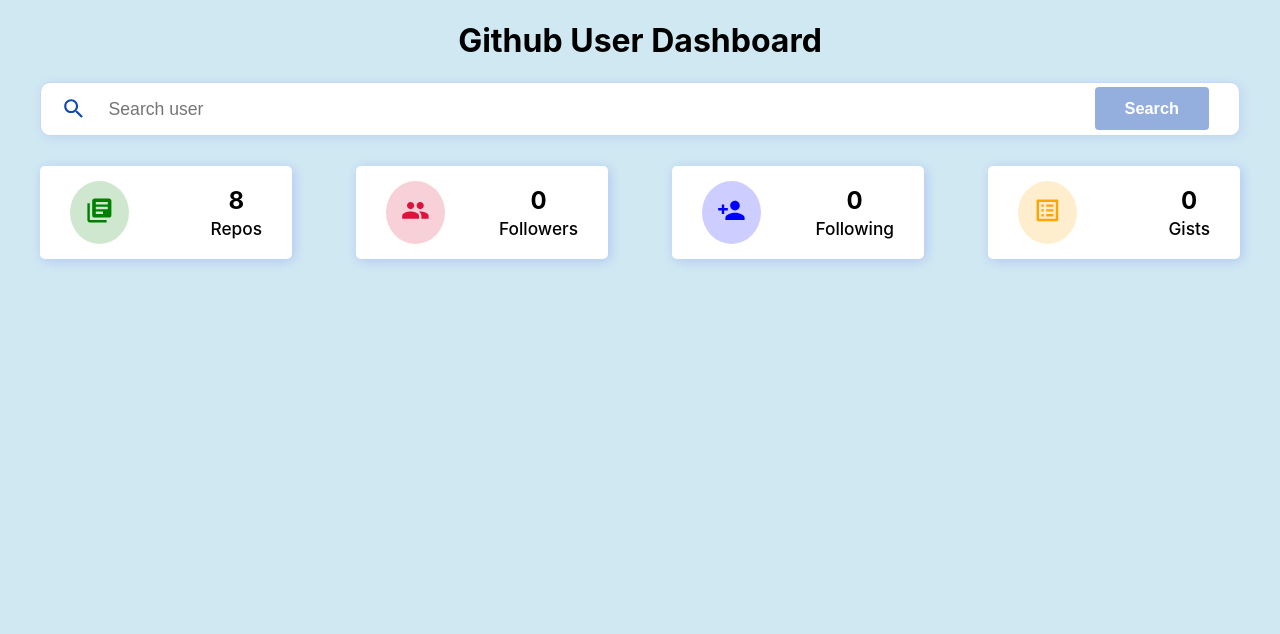
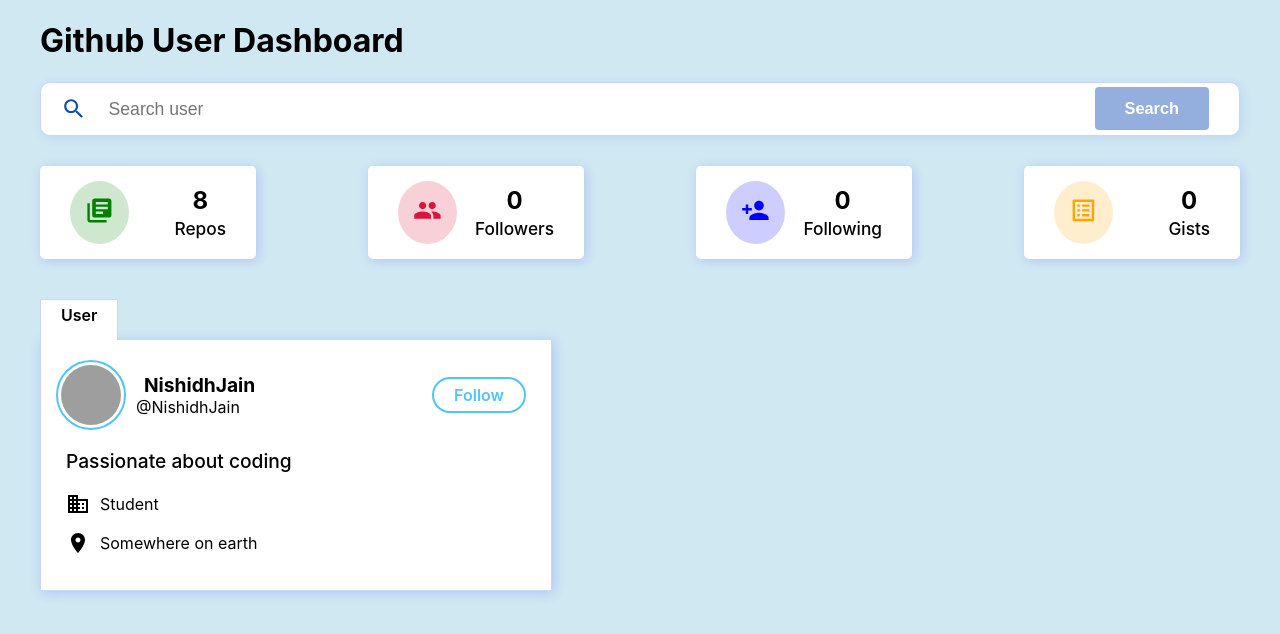
Before and after one commit to NishidhJain/github-user-search-dashboard, a React (Create React App) app: page / in a window 1280 px wide. Shown: the top 634 px of the page. Built offline with nearby package versions, Linux system fonts and the light colour scheme; grey boxes are pictures that could not be loaded.

Commit message:
added User component

```diff
--- a/src/App.css
+++ b/src/App.css
@@ -1,5 +1,5 @@
 .App {
-  text-align: center;
+  /* text-align: center; */
   width: 100%;
   max-width: 1200px;
   margin: 0 auto;
--- a/src/App.js
+++ b/src/App.js
@@ -1,6 +1,7 @@
 import './App.css';
+import Search from './components/Search'
 import Info from './components/Info';
-import Search from './components/Search'
+import User from './components/User'
 import { GithubProvider } from './context/context';
 
 function App() {
@@ -10,6 +11,7 @@
       <GithubProvider>
         <Search />
         <Info />
+        <User />
       </GithubProvider>
     </div>
   );
--- a/src/CSS/Info.css
+++ b/src/CSS/Info.css
@@ -12,7 +12,7 @@
     align-items: center;
     justify-content: space-between;
     border-radius: 5px;
-    min-width: 16%;
+    min-width: 13%;
     box-shadow: 2px 2px 12px rgba(0, 0, 255, 0.15);
 }
 
@@ -23,6 +23,7 @@
 
 .info__number{
     margin: 0;
+    text-align: center;
 }
 
 .info__name{
--- /dev/null
+++ b/src/CSS/User.css
@@ -0,0 +1,89 @@
+.user{
+    margin-top: 80px;
+    width: 40%;
+    background-color: #fff;
+    position: relative;
+    padding: 20px 15px;
+    box-shadow: 2px 2px 12px rgba(0, 0, 255, 0.15);
+    border: 1px solid #c7d8f6;
+}
+.user::before{
+    content: 'User';
+    position: absolute;
+    top: 0;
+    left: -1px;
+    padding: 5px 20px;
+    height: 30px;
+    transform: translateY(-100%);
+    font-weight: 600;
+    background-color: #fff;
+    border: 1px solid #c7d8f6;
+    border-bottom: none;
+}
+
+.user__top{
+    display: flex;
+    align-items: center;
+}
+
+.user__avatar{
+    width: 60px;
+    height: 60px;
+    border-radius: 50%;
+    border: 2px solid #4fc5f8;
+    padding: 3px;
+}
+
+.user__detail{
+    display: flex;
+    justify-content: space-between;
+    align-items: center;
+    margin-left: 10px;
+    width: 100%;
+}
+
+.user__name{
+    margin: 0;
+    font-size: 1.2rem;
+    margin-left: 8px;
+}
+
+.user__twitterHandle{
+    margin: 0;
+}
+
+.user__follow{
+    margin-right: 10px;
+    text-decoration: none;
+    border: 2px solid #4fc5f8;
+    padding: 6px 20px;
+    border-radius: 50px;
+    color: #4fc5f8;
+    font-weight: 600;
+    outline: none;
+}
+
+.user__bottom{
+    margin-left: 10px;
+}
+
+.user__bio{
+    font-weight: 500;
+    font-size: 1.2rem;
+}
+
+.user__moreDetail{
+    display: flex;
+    align-items: center;
+    margin: 15px 0;
+}
+
+.user__icon{
+    font-size: 1.05rem;
+}
+
+.user__company, .user__location{
+    margin: 0;
+    margin-left: 10px;
+    /* font-size: 1.05rem; */
+}
--- /dev/null
+++ b/src/components/User.js
@@ -0,0 +1,42 @@
+import React, { useContext } from 'react'
+import BusinessIcon from '@material-ui/icons/Business';
+import LocationOnIcon from '@material-ui/icons/LocationOn';
+// import LinkIcon from '@material-ui/icons/Link';
+import { GithubContext } from '../context/context'
+import '../CSS/User.css'
+
+function User() {
+
+    const { user } = useContext(GithubContext);
+
+    const { login, avatar_url, html_url, twitter_username, bio, company, location } = user;
+
+    return (
+        <div className="user">
+            <div className="user__top">
+                <img src={avatar_url} alt={login} className="user__avatar" />
+                <div className="user__detail">
+                    <div className="user__info">
+                        <h4 className="user__name">{login}</h4>
+                        <p className="user__twitterHandle">@{twitter_username || login}</p>
+                    </div>
+                    <a href={html_url} className="user__follow" target="__blank" >Follow</a>
+                </div>
+            </div>
+            <div className="user__bottom">
+                <p className="user__bio">{bio || 'Passionate about coding'}</p>
+                <div className="user__moreDetail">
+                    <BusinessIcon className="user__icon" />
+                    <p className="user__company">{company || 'Student'}</p>
+                </div>
+                <div className="user__moreDetail">
+                    <LocationOnIcon className="user__icon" />
+                    <p className="user__location">{location || 'Somewhere on earth'}</p>
+                </div>
+
+            </div>
+        </div>
+    )
+}
+
+export default User
```
